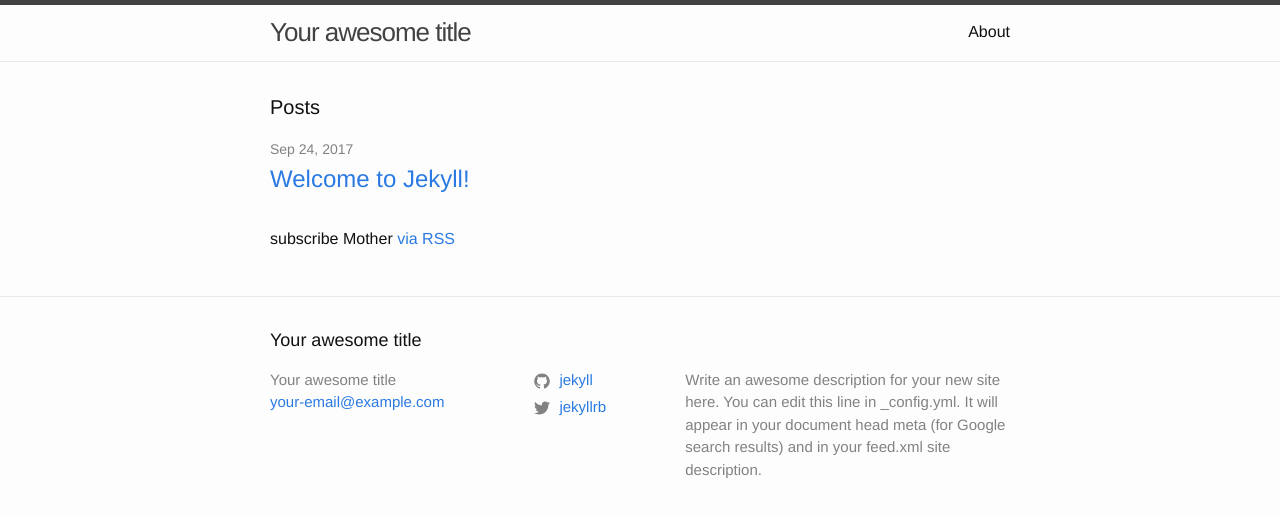
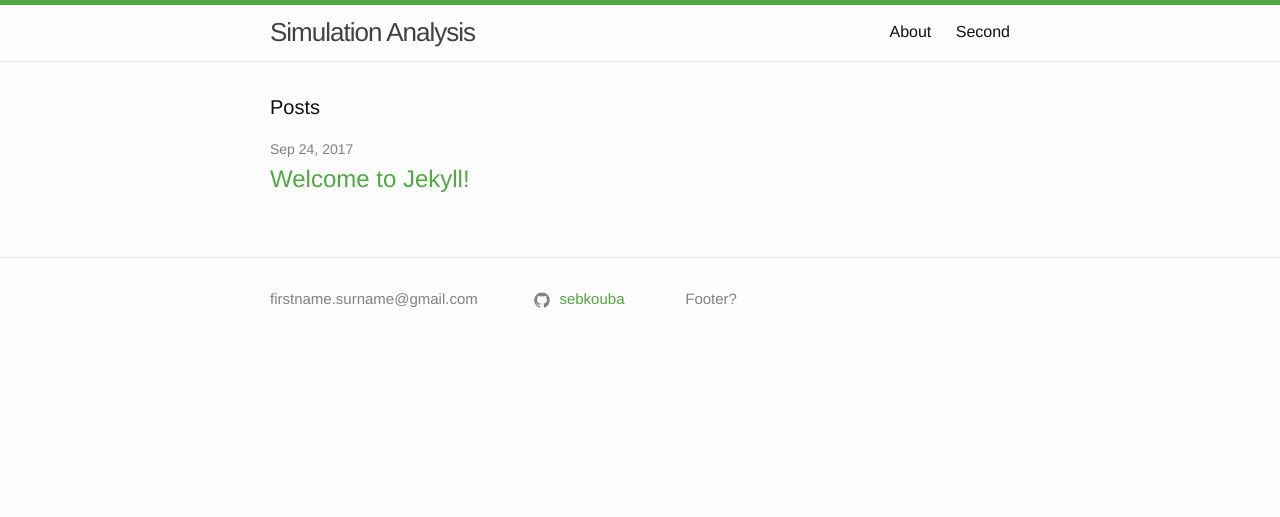
Before and after one commit to sebkouba/personal-site, a Jekyll site: the page built from index.md, in a window 1280 px wide. Shown: the top 517 px of the page. Built offline with Jekyll 4.4.1, drawn with Linux system fonts in a browser that asks for light colours.

Commit message:
small style changes

```diff
--- a/_config.yml
+++ b/_config.yml
@@ -13,16 +13,15 @@
 # you will see them accessed via {{ site.title }}, {{ site.email }}, and so on.
 # You can create any custom variable you would like, and they will be accessible
 # in the templates via {{ site.myvariable }}.
-title: Your awesome title
+title: Simulation Analysis
+author: Seb Kouba
 email: your-email@example.com
 description: >- # this means to ignore newlines until "baseurl:"
-  Write an awesome description for your new site here. You can edit this
-  line in _config.yml. It will appear in your document head meta (for
-  Google search results) and in your feed.xml site description.
+  Footer?
 baseurl: "" # the subpath of your site, e.g. /blog
 url: "" # the base hostname & protocol for your site, e.g. http://example.com
-twitter_username: jekyllrb
-github_username:  jekyll
+# twitter_username: jekyllrb
+github_username:  sebkouba
 
 # Build settings
 markdown: kramdown
--- a/_includes/footer.html
+++ b/_includes/footer.html
@@ -2,13 +2,14 @@
 
   <div class="wrapper">
 
-    <h2 class="footer-heading">{{ site.title | escape }}</h2>
+    <!-- <h2 class="footer-heading">{{ site.title | escape }}</h2> -->
 
     <div class="footer-col-wrapper">
       <div class="footer-col footer-col-1">
         <ul class="contact-list">
           <li>
-            {% if site.author %}
+            firstname.surname@gmail.com
+            <!-- {% if site.author %}
               {{ site.author | escape }}
             {% else %}
               {{ site.title | escape }}
@@ -16,7 +17,7 @@
             </li>
             {% if site.email %}
             <li><a href="mailto:{{ site.email }}">{{ site.email }}</a></li>
-            {% endif %}
+            {% endif %} -->
         </ul>
       </div>
 
--- a/_layouts/home.html
+++ b/_layouts/home.html
@@ -21,6 +21,4 @@ layout: default
     {% endfor %}
   </ul>
 
-  <p class="rss-subscribe">subscribe Mother <a href="{{ "/feed.xml" | relative_url }}">via RSS</a></p>
-
 </div>
--- a/_sass/minima.scss
+++ b/_sass/minima.scss
@@ -12,7 +12,8 @@ $spacing-unit:     30px !default;
 
 $text-color:       #111 !default;
 $background-color: #fdfdfd !default;
-$brand-color:      #2a7ae2 !default;
+$brand-color:      #51A943 !default;
+// $brand-color:      #2a7ae2 !default;
 
 $grey-color:       #828282 !default;
 $grey-color-light: lighten($grey-color, 40%) !default;
--- a/_sass/minima/_layout.scss
+++ b/_sass/minima/_layout.scss
@@ -2,7 +2,7 @@
  * Site header
  */
 .site-header {
-  border-top: 5px solid $grey-color-dark;
+  border-top: 5px solid #51A943; //$grey-color-dark;
   border-bottom: 1px solid $grey-color-light;
   min-height: $spacing-unit * 1.865;
 
```
Also changed, not shown: second.md (added, +7 -0 lines).
